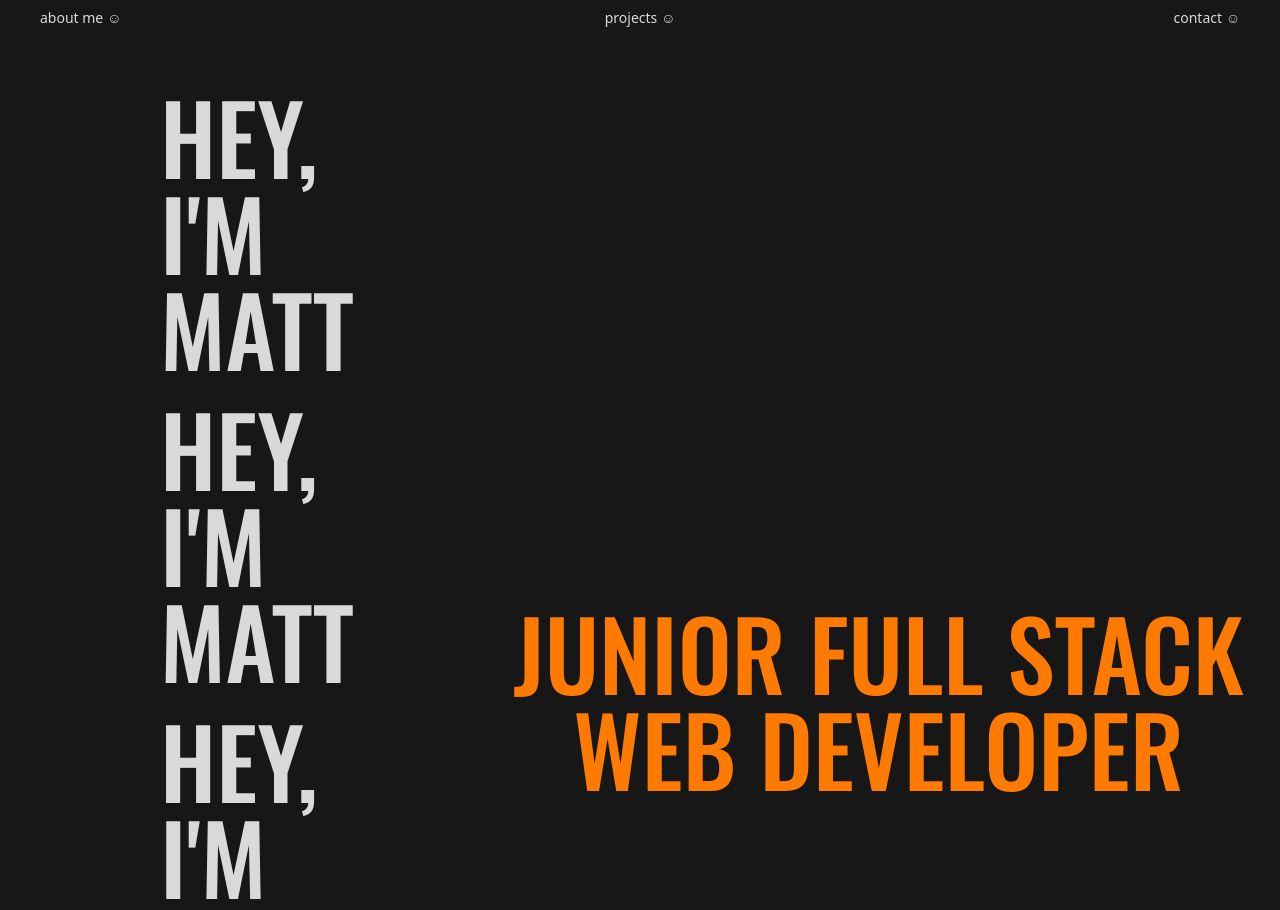
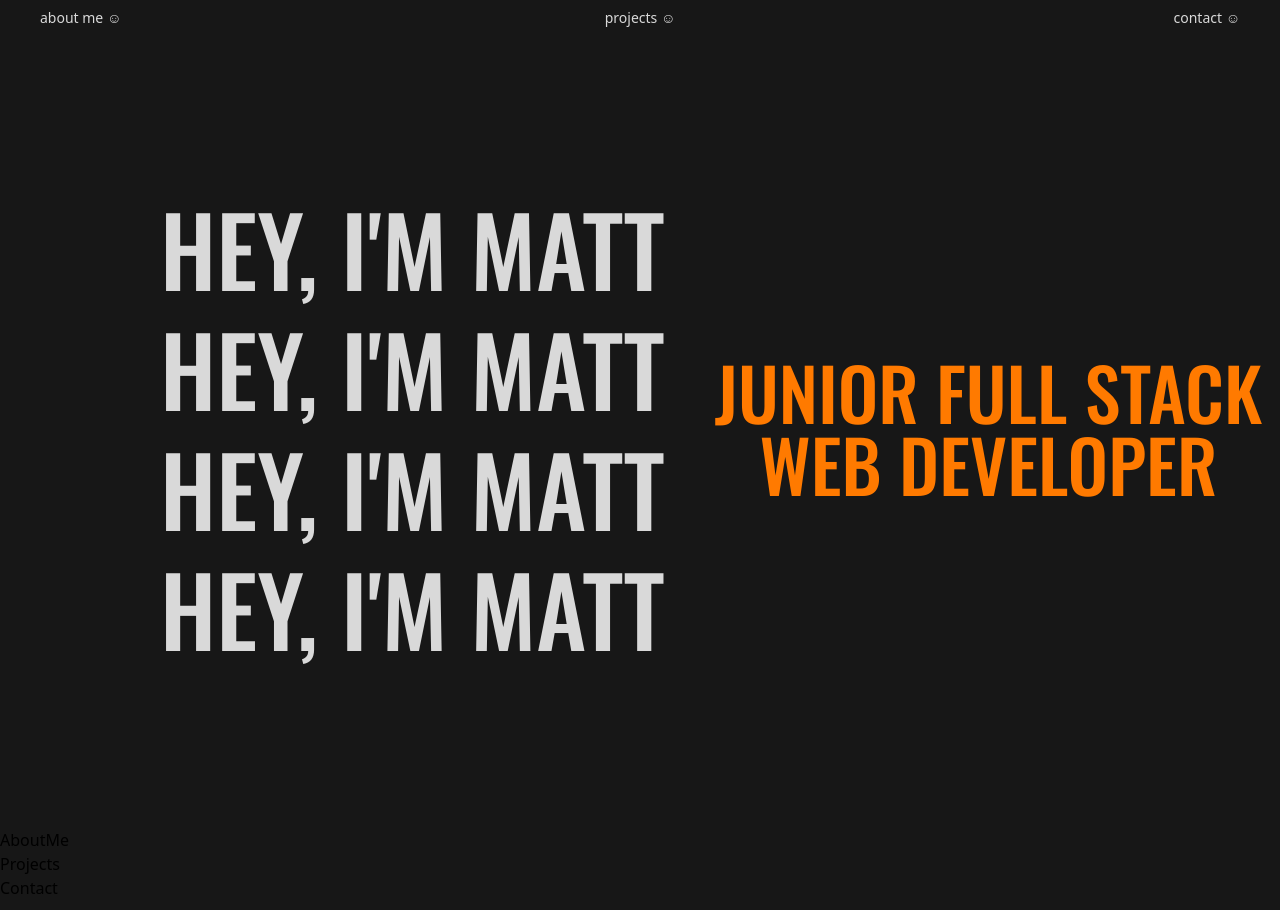
Before and after one commit to Matt-bryant21/2024portfolio, a React (Vite) app in the folder Portfolio/: page / in a window 1280 px wide. Shown: the top 910 px of the page. Built offline with nearby package versions, Linux system fonts and the light colour scheme.

Commit message:
added animation, animations, formatting

```diff
--- a/Portfolio/package.json
+++ b/Portfolio/package.json
@@ -13,6 +13,8 @@
     "react": "^18.2.0",
     "react-dom": "^18.2.0",
     "react-router-dom": "^6.22.2",
+    "react-spinners": "^0.13.8",
+    "react-spring": "^9.7.3",
     "three": "^0.162.0"
   },
   "devDependencies": {
--- a/Portfolio/src/components/Animation.jsx
+++ b/Portfolio/src/components/Animation.jsx
@@ -1,5 +1,6 @@
 import * as THREE from "three";
 import React, { useEffect } from "react";
+import { OrbitControls } from "three/examples/jsm/controls/OrbitControls";
 
 const Animation = () => {
   useEffect(() => {
@@ -25,13 +26,30 @@ const Animation = () => {
     window.addEventListener("resize", handleResize);
 
     // Add lighting
-    const ambientLight = new THREE.AmbientLight(0xffffff, 0.4);
+    const ambientLight = new THREE.AmbientLight(0xffffff);
     scene.add(ambientLight);
 
     const pointLight = new THREE.PointLight(0xffffff);
       pointLight.position.set(5, 5, 5);
-      scene.add(pointLight);
+    scene.add(pointLight);
 
+    // helper to show points of reference
+    const lightHelper = new THREE.PointLightHelper(pointLight);
+    const gridHelper = new THREE.GridHelper(200, 50);
+    scene.add(lightHelper, gridHelper);
+
+    const controls = new OrbitControls(camera, renderer.domElement);
+
+    function addStar() {
+      const geometry = new THREE.SphereGeometry(0.25, 24, 24);
+      const material = new THREE.MeshStandardMaterial({ color: 0xffffff });
+      const star = new THREE.Mesh(geometry, material);
+
+      const [x, y, z] = Array(3).fill().map(() => THREE.MathUtils.randFloatSpread(100));
+      star.position.set(x, y, z);
+      scene.add(star);
+    }
+    Array(200).fill().forEach(addStar);
 
     const geometry = new THREE.TorusGeometry(10, 3, 16, 100);
     const material = new THREE.MeshStandardMaterial({ color: 0xb66ff });
@@ -45,6 +63,9 @@ const Animation = () => {
       animationFrameId = requestAnimationFrame(animate);
       torus.rotation.x += 0.01;
       torus.rotation.y += 0.01;
+
+      controls.update();
+
       renderer.render(scene, camera);
     }
 
--- a/Portfolio/src/components/App.jsx
+++ b/Portfolio/src/components/App.jsx
@@ -1,5 +1,5 @@
 // eslint-disable-next-line no-unused-vars
-import React from "react";
+import React, { useState, useEffect } from "react";
 import { BrowserRouter as Router, Route, Routes } from "react-router-dom";
 import Homepage from "./Homepage";
 import AboutMe from "./AboutMe";
@@ -8,10 +8,26 @@ import Contact from "./Contact";
 import Navbar from "./Navbar";
 import Footer from "./Footer";
 import Animation from "./Animation";
+import BarLoader from "react-spinners/BarLoader";
 
 function App() {
+  const [loading, setLoading] = useState(true);
+
+  useEffect(() => {
+    // Simulate loading completed after 8 seconds
+    setTimeout(() => {
+      setLoading(false);
+    }, 3000);
+  }, []);
+
   return (
     <Router>
+      {loading ? (
+        <div className="flex justify-center items-center h-screen text-center cursor-crosshair">
+          <BarLoader size={50} color={"#FF7A00"} loading={loading} />
+        </div>
+      ) : (
+        <>
           <Navbar />
           <Routes>
             <Route path="/" element={<Homepage />} />
@@ -21,6 +37,8 @@ function App() {
             <Route path="/anim" element={<Animation />} />
           </Routes>
           <Footer />
+        </>
+      )}
     </Router>
   );
 }
--- a/Portfolio/src/components/Homepage.jsx
+++ b/Portfolio/src/components/Homepage.jsx
@@ -1,19 +1,53 @@
-import React from "react";
+// eslint-disable-next-line no-unused-vars
+import React, { useState, useEffect } from "react";
+import { useSpring, animated } from "react-spring";
+import AboutMe from "./AboutMe";
+import Projects from "./Projects";
+import Contact from "./Contact";
 
 const Homepage = () => {
+  const [rendered, setRendered] = useState(false);
+
+  useEffect(() => {
+    setRendered(true);
+  }, []);
+  const props = useSpring({
+    to: { opacity: 1 },
+    from: { opacity: 0 },
+    reset: true,
+    delay: 300,
+    immediate: !rendered, // Don't animate if not rendered yet
+  });
+
   return (
     <>
-      <div className="flex flex-col items-center justify-center sm:justify-start sm:flex-row xl:ml-40">
+      <animated.div
+        style={props}
+        className="flex flex-col items-center justify-center sm:justify-start sm:flex-row xl:ml-40 h-screen"
+      >
         <div className="flex flex-col justify-center items-center my-12 sm:ml-0 sm:mr-8">
-          <h1 className="text-5xl sm:text-6xl md:text-7xl lg:text-8xl xl:text-8xl my-3">HEY, I&apos;M MATT</h1>
-          <h1 className="text-5xl sm:text-6xl md:text-7xl lg:text-8xl xl:text-8xl my-3">HEY, I&apos;M MATT</h1>
-          <h1 className="text-5xl sm:text-6xl md:text-7xl lg:text-8xl xl:text-8xl my-3">HEY, I&apos;M MATT</h1>
-          <h1 className="text-5xl sm:text-6xl md:text-7xl lg:text-8xl xl:text-8xl my-3">HEY, I&apos;M MATT</h1>
+          <h1 className="text-5xl sm:text-6xl md:text-7xl lg:text-8xl xl:text-8xl my-3 whitespace-nowrap">
+            HEY, I&apos;M MATT
+          </h1>
+          <h1 className="text-5xl sm:text-6xl md:text-7xl lg:text-8xl xl:text-8xl my-3 whitespace-nowrap">
+            HEY, I&apos;M MATT
+          </h1>
+          <h1 className="text-5xl sm:text-6xl md:text-7xl lg:text-8xl xl:text-8xl my-3 whitespace-nowrap">
+            HEY, I&apos;M MATT
+          </h1>
+          <h1 className="text-5xl sm:text-6xl md:text-7xl lg:text-8xl xl:text-8xl my-3 whitespace-nowrap">
+            HEY, I&apos;M MATT
+          </h1>
         </div>
-        <div className="flex flex-row justify-center items-center px-4 py-3 mb-16 sm:mb-0">
-          <h2 className="text-center text-6xl sm:text-5xl md:text-6xl lg:text-7xl xl:text-8xl">JUNIOR FULL STACK WEB DEVELOPER</h2>
+        <div className="flex flex-col justify-center items-center px-4 py-3">
+          <h2 className="text-center text-6xl sm:text-5xl md:text-6xl lg:text-7xl xl:text-7xl">
+            JUNIOR FULL STACK WEB DEVELOPER
+          </h2>
         </div>
-      </div>
+      </animated.div>
+      <AboutMe />
+      <Projects />
+      <Contact />
     </>
   );
 };
--- a/Portfolio/src/index.css
+++ b/Portfolio/src/index.css
@@ -30,7 +30,7 @@ h1 {
 h2 {
   font-family: "Oswald", sans-serif;
   font-weight: 500;
-  font-size: 3rem;
+  /* font-size: 3rem; */
   color: #ff7a00;
 }
 
```
Also changed, not shown: Portfolio/src/assets/portraitsquare.jpg (added), 1 other file (tests, documents, lock files or other folders). Lines whose indentation alone changed are shown as unchanged.
